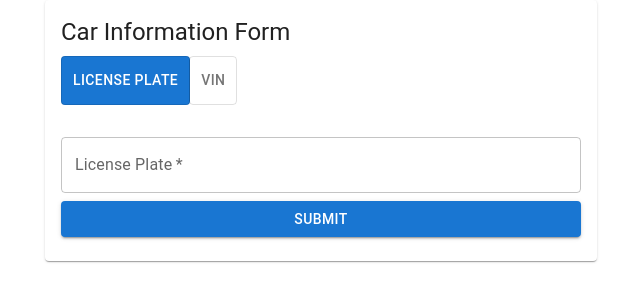
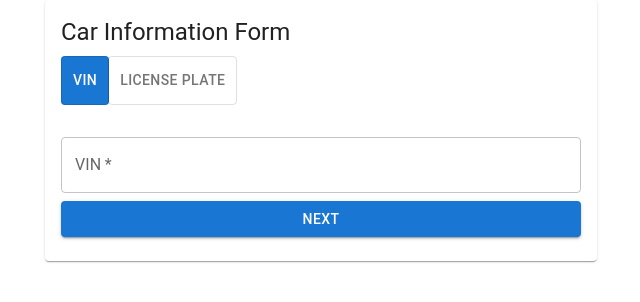
Before and after one commit to JFergen/Vehicle_Form, a React (Create React App) app: page / in a window 1280 px wide. Shown: the top 302 px of the page, without its empty margins (319-959 px from the left). Built offline with nearby package versions, Linux system fonts and the light colour scheme.

Commit message:
Updated form to have two steps

```diff
--- a/src/App.tsx
+++ b/src/App.tsx
@@ -1,6 +1,6 @@
 import React, { useState } from 'react';
 import axios from 'axios';
-import { Container, Card, CardContent, TextField, Button, Typography, ToggleButton, ToggleButtonGroup } from '@mui/material';
+import { Container, Card, CardContent, TextField, Button, Typography, ToggleButton, ToggleButtonGroup, CircularProgress } from '@mui/material';
 import { styled } from '@mui/material/styles';
 
 // TODO
@@ -39,26 +39,35 @@ const CarForm: React.FC = () => {
     licensePlate: '',
     email: '',
   });
-  const [selection, setSelection] = useState('licensePlate');
+  const [selection, setSelection] = useState('vin');
   const [formErrors, setFormErrors] = useState('');
   const [loading, setLoading] = useState(false);
+  const [step, setStep] = useState(1)
 
-  const fetchCarInfo = async (vin: string) => {
-    console.log(loading) // TODO: Get rid of this
+  const fetchCarInfo = async (type: string, value: string) => {
     setLoading(true);
     try {
-      const response = await axios.get(`https://vpic.nhtsa.dot.gov/api/vehicles/decodevinvalues/${vin}?format=json`);
-      const { Make, Model, ModelYear, ErrorCode } = response.data.Results[0];
+      let response
+
+      if (type === 'vin') {
+        response = await axios.get(`https://vpic.nhtsa.dot.gov/api/vehicles/decodevinvalues/${value}?format=json`);
+        const { ErrorCode } = response.data.Results[0];
 
         if (ErrorCode !== '0') {
           console.log(ErrorCode);
         }
+      } else {
+        response = await axios.get(`https://vpic.nhtsa.dot.gov/api/vehicles/decodevinvalues/${value}?format=json`);
+      }
+
+      const { Make, Model, ModelYear } = response.data.Results[0];
 
       setFormData({
         ...formData,
         carModel: Model,
         carMake: Make,
         carYear: ModelYear,
+        [type]: value
       });
     } catch (error) {
       setFormErrors('Unable to fetch car information. Please check the VIN.');
@@ -68,14 +77,16 @@ const CarForm: React.FC = () => {
   };
 
   const handleChange = async (e: React.ChangeEvent<HTMLInputElement>) => {
+    const { name, value } = e.target;
+
     setFormData({
       ...formData,
-      [e.target.name]: e.target.value,
+      [name]: value,
     });
 
-    if (e.target.name === 'vin' && e.target.value.length === 17) {
-      await fetchCarInfo(e.target.value);
-    }
+    // if (name === 'vin' && value.length === 17) {
+    //   await fetchCarInfo(name, value);
+    // }
   };
 
   const handleSelectionChange = (event: React.MouseEvent<HTMLElement>, newSelection: string) => {
@@ -90,25 +101,54 @@ const CarForm: React.FC = () => {
     }
   };
 
-  const validateForm = () => {
+  const validateFirstStep = () => {
     if (selection === 'vin' && !formData.vin) {
       setFormErrors('VIN is required');
       return false;
     }
+
     if (selection === 'licensePlate' && !formData.licensePlate) {
       setFormErrors('License Plate is required');
       return false;
     }
+
     setFormErrors('');
     return true;
   };
 
-  const handleSubmit = async (e: React.FormEvent<HTMLFormElement>) => {
+  const validateSecondStep = () => {
+    if (!formData.ownerName) {
+      setFormErrors('Owner Name is required');
+      return false;
+    }
+
+    if (!formData.email) {
+      setFormErrors('Email is required');
+      return false;
+    }
+
+    setFormErrors('');
+    return true;
+  };
+
+  const handleFirstStepSubmit = async (e: React.FormEvent<HTMLFormElement>) => {
     e.preventDefault();
-    if (!validateForm()) return;
-console.log(process.env.REACT_APP_API_TO_CALL)
+    if (!validateFirstStep()) return;
+
+    const identifier = selection === 'vin' ? formData.vin : formData.licensePlate;
+    const type = selection === 'vin' ? 'vin' : 'licensePlate';
+
+    await fetchCarInfo(type, identifier);
+
+    setStep(2);
+  };
+
+  const handleSecondStepSubmit = async (e: React.FormEvent<HTMLFormElement>) => {
+    e.preventDefault();
+    if (!validateSecondStep()) return;
+
     try {
-      await axios.post(`${process.env.REACT_APP_API_TO_CALL}/send-email`, formData);
+      await axios.post('http://localhost:5000/send-email', formData);
       alert('Form submitted successfully!');
     } catch (error) {
       alert('Error submitting form!');
@@ -122,29 +162,22 @@ console.log(process.env.REACT_APP_API_TO_CALL)
           <Typography variant="h5" component="h2" gutterBottom>
             Car Information Form
           </Typography>
+          {step === 1 &&
+            <>
               <StyledToggleButtonGroup
                 value={selection}
                 exclusive
                 onChange={handleSelectionChange}
                 aria-label="car information selection"
               >
+                <ToggleButton value="vin" aria-label="vin">
+                  VIN
+                </ToggleButton>
                 <ToggleButton value="licensePlate" aria-label="license plate">
                   License Plate
                 </ToggleButton>
-            <ToggleButton value="vin" aria-label="vin">
-              VIN
-            </ToggleButton>
               </StyledToggleButtonGroup>
-          <form onSubmit={handleSubmit}>
-            {/* <TextField
-              label="Owner Name"
-              name="ownerName"
-              value={formData.ownerName}
-              onChange={handleChange}
-              fullWidth
-              margin="normal"
-              required
-            /> */}
+              <form onSubmit={handleFirstStepSubmit}>
                 {selection === 'vin' && (
                   <TextField
                     label="VIN"
@@ -171,7 +204,38 @@ console.log(process.env.REACT_APP_API_TO_CALL)
                     helperText={formErrors}
                   />
                 )}
-            {/* <TextField
+                {loading ? (
+                  <CircularProgress />
+                ) : (
+                  <Button type="submit" variant="contained" color="primary" fullWidth>
+                    Next
+                  </Button>
+                )}
+              </form>
+            </>
+          }
+          {step === 2 &&
+            <form onSubmit={handleSecondStepSubmit}>
+              <TextField
+                label="Name"
+                name="ownerName"
+                value={formData.ownerName}
+                onChange={handleChange}
+                fullWidth
+                margin="normal"
+                required
+              />
+              <TextField
+                label="Email"
+                name="email"
+                value={formData.email}
+                onChange={handleChange}
+                type="email"
+                fullWidth
+                margin="normal"
+                required
+              />
+              <TextField
                 label="Car Model"
                 name="carModel"
                 value={formData.carModel}
@@ -199,20 +263,15 @@ console.log(process.env.REACT_APP_API_TO_CALL)
                 margin="normal"
                 required
               />
-            <TextField
-              label="Email"
-              name="email"
-              value={formData.email}
-              onChange={handleChange}
-              type="email"
-              fullWidth
-              margin="normal"
-              required
-            /> */}
+              {loading ? (
+                <CircularProgress />
+              ) : (
                 <Button type="submit" variant="contained" color="primary" fullWidth>
                   Submit
                 </Button>
+              )}
             </form>
+          }
         </CardContent>
       </Card>
     </Container>
```
Lines whose indentation alone changed are shown as unchanged.
